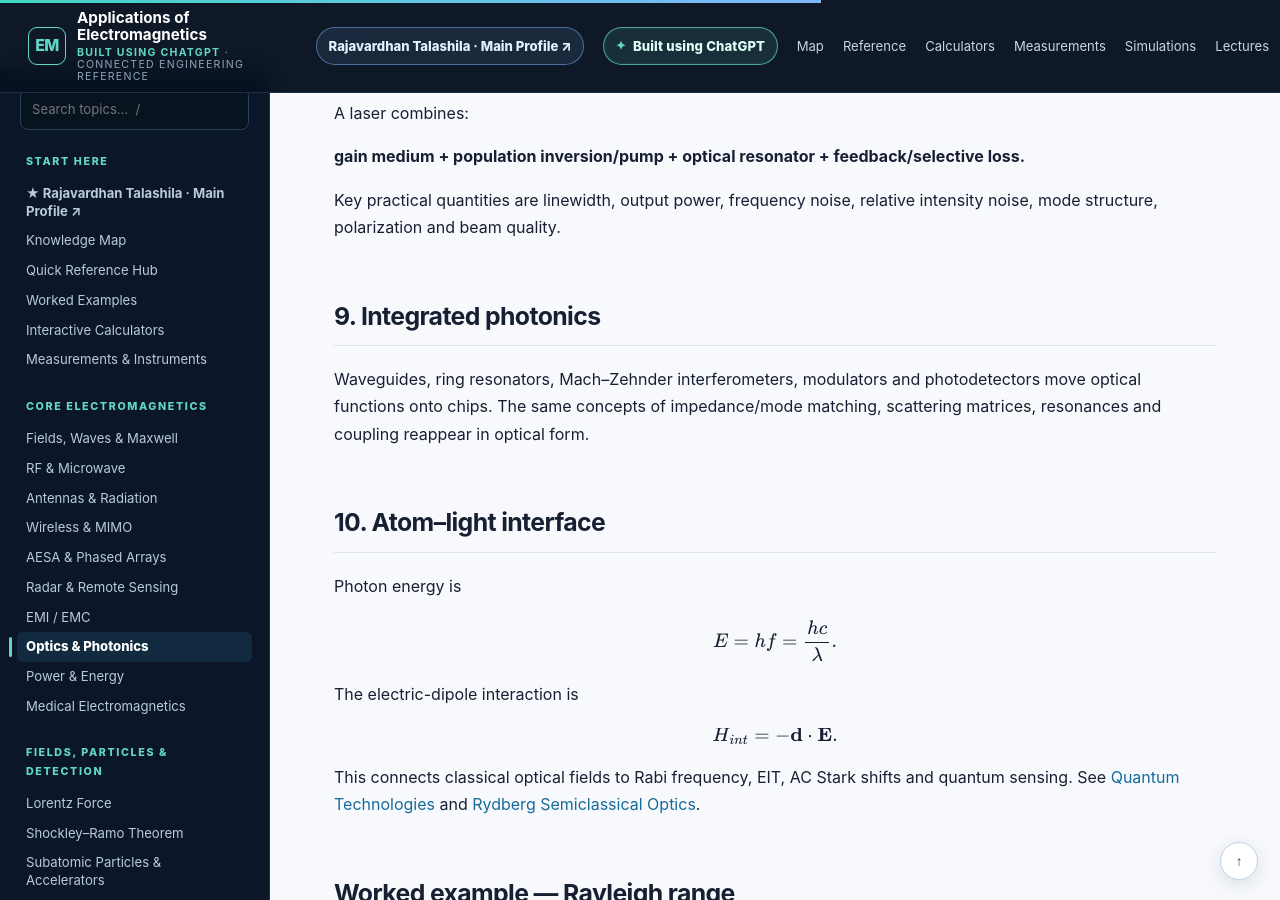
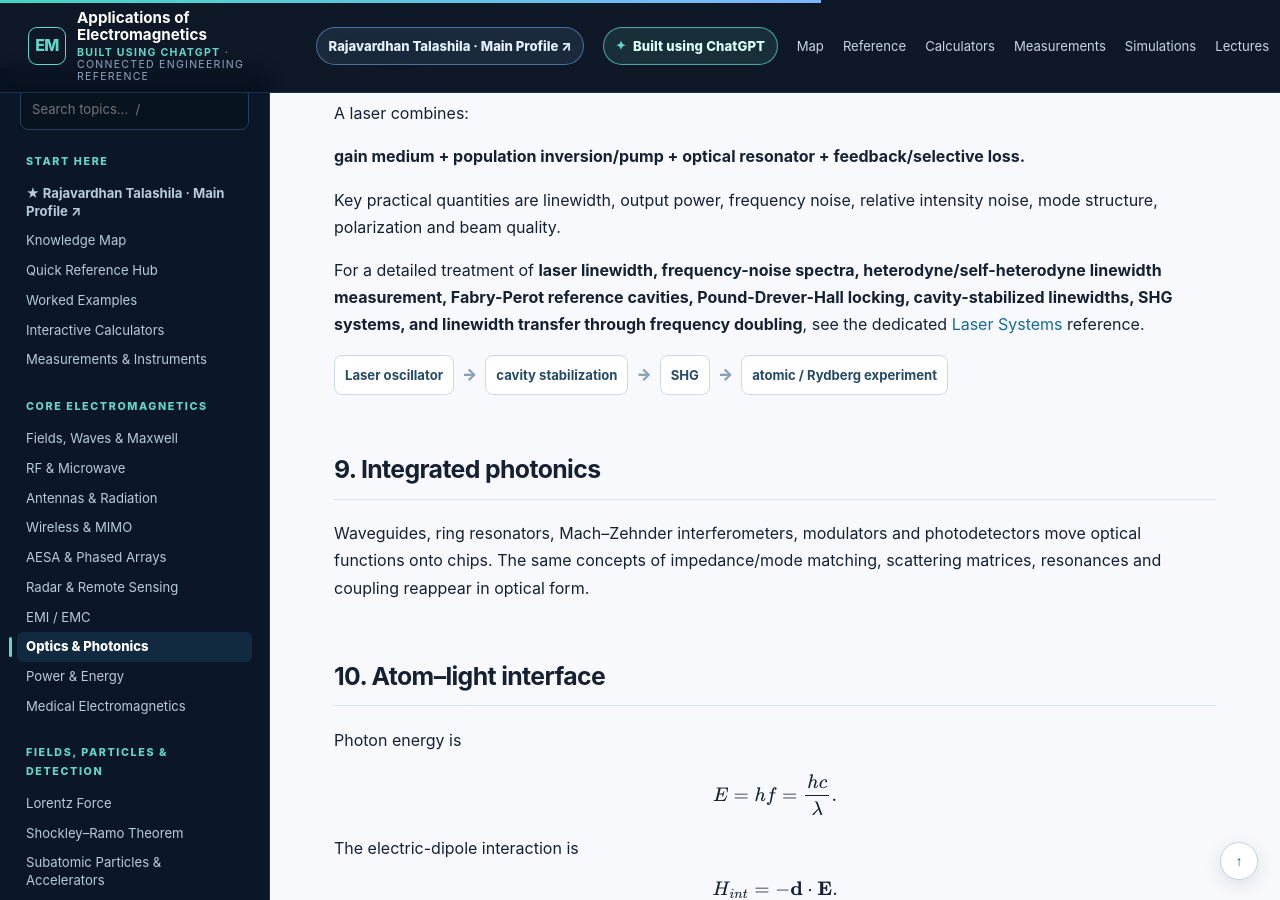
Before and after one commit to RajavardhanT/Electromagnetics_Applications, a Jekyll site: the page built from optics-photonics/index.md, in a window 1280 px wide and 900 px high, scrolled down 2632 px. Built offline with Jekyll 4.4.1, drawn with Linux system fonts in a browser that asks for light colours.

Commit message:
Link Optics and Photonics to detailed laser systems reference

```diff
--- a/optics-photonics/index.md
+++ b/optics-photonics/index.md
@@ -79,6 +79,10 @@ A laser combines:
 
 Key practical quantities are linewidth, output power, frequency noise, relative intensity noise, mode structure, polarization and beam quality.
 
+For a detailed treatment of **laser linewidth, frequency-noise spectra, heterodyne/self-heterodyne linewidth measurement, Fabry-Perot reference cavities, Pound-Drever-Hall locking, cavity-stabilized linewidths, SHG systems, and linewidth transfer through frequency doubling**, see the dedicated [Laser Systems](../laser-systems/) reference.
+
+<div class="pathway"><a href="../laser-systems/">Laser oscillator</a><span class="arrow">→</span><a href="../laser-systems/#cavity-stabilized-lasers">cavity stabilization</a><span class="arrow">→</span><a href="../laser-systems/#second-harmonic-generation-shg-laser-systems">SHG</a><span class="arrow">→</span><a href="../rydberg-semiclassical-effects/">atomic / Rydberg experiment</a></div>
+
 ## 9. Integrated photonics
 
 Waveguides, ring resonators, Mach–Zehnder interferometers, modulators and photodetectors move optical functions onto chips. The same concepts of impedance/mode matching, scattering matrices, resonances and coupling reappear in optical form.
@@ -126,4 +130,4 @@ This sets the length scale over which the beam radius remains near its waist.
 - A. E. Siegman, *Lasers*.
 - R. W. Boyd, *Nonlinear Optics*.
 
-Related: [Foundations](../foundations/) · [Quantum Technologies](../quantum/) · [Measurements](../measurements/)
+Related: [Laser Systems](../laser-systems/) · [Foundations](../foundations/) · [Quantum Technologies](../quantum/) · [Measurements](../measurements/)
```
